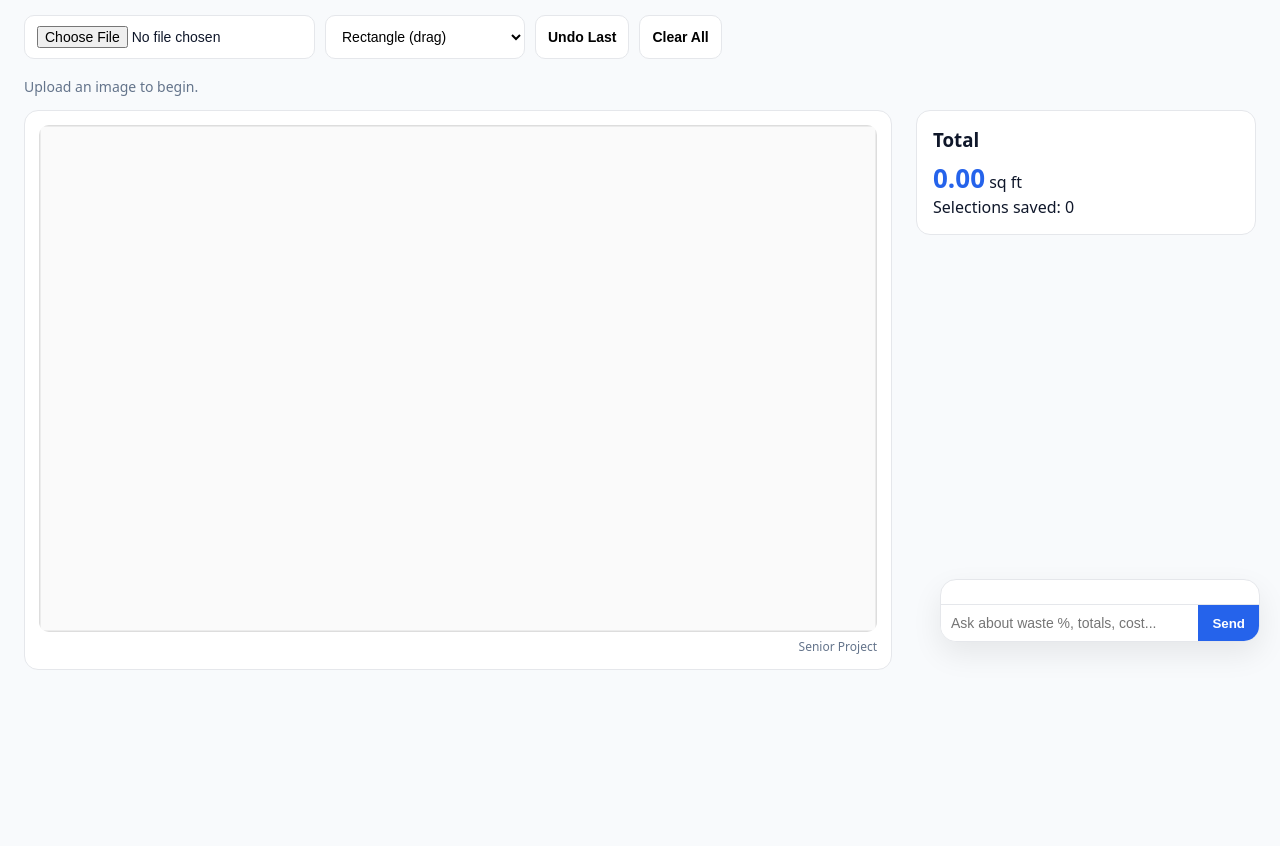
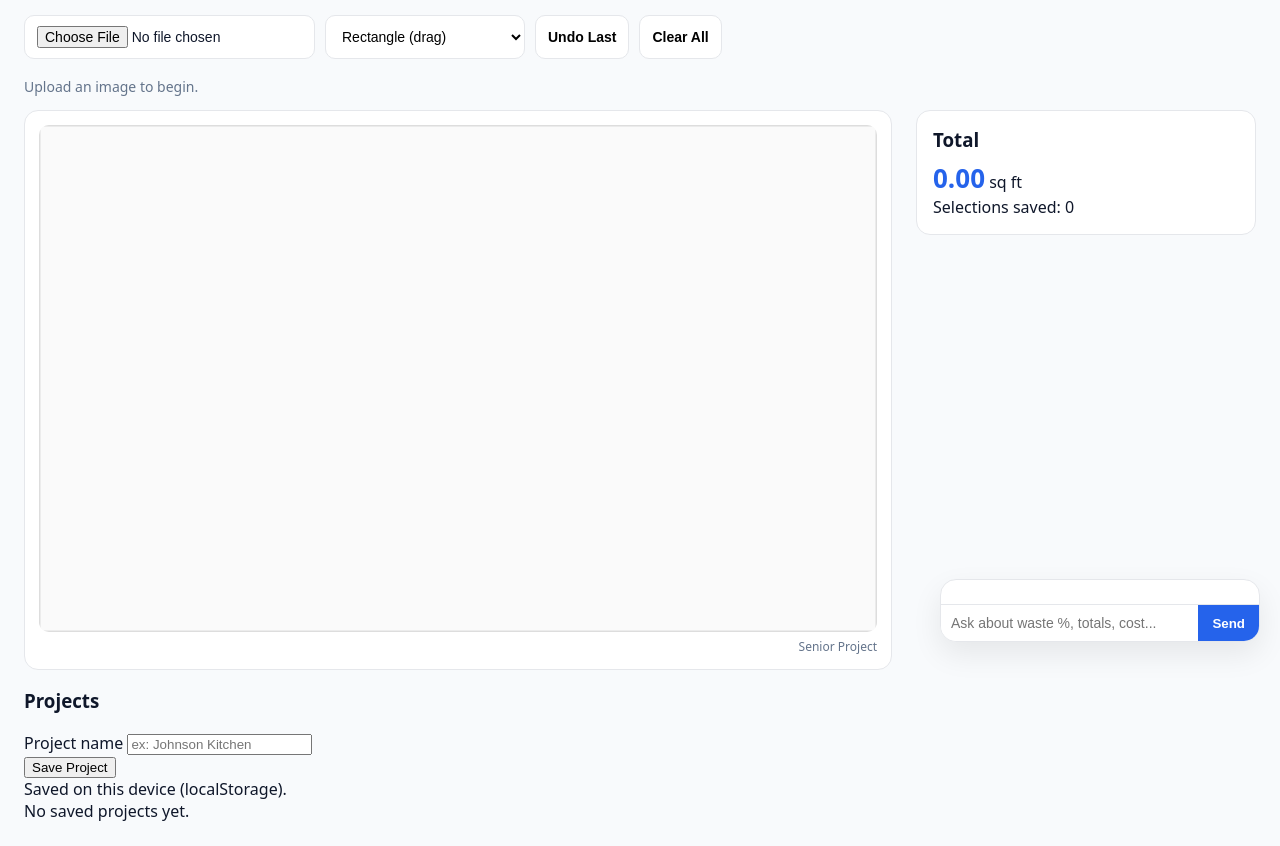
Before and after one commit to ari-923/seniorproject, a plain HTML site: page index.html in a window 1280 px wide. Shown: the part 138-984 px from the top of the page. Before the commit the page ends 832 px from the top, so only its background shows below. Drawn offline with Linux system fonts and the light colour scheme.

Commit message:
Update index.html

```diff
--- a/index.html
+++ b/index.html
@@ -44,6 +44,25 @@
     </div>
   </div>
 
+
+
+      <div class="projectBox">
+        <h3>Projects</h3>
+        <div class="field">
+          <label>Project name</label>
+          <input id="projectNameInput" placeholder="ex: Johnson Kitchen" />
+        </div>
+        <div class="row">
+          <button id="btnSaveProject">Save Project</button>
+        </div>
+        <div class="muted small">Saved on this device (localStorage).</div>
+        <div id="projectsList"></div>
+      </div>
+    </div>
+  </div>
+
+
+
   <!-- Floating AI chat -->
   <div id="chatWidget">
     <div id="chatLog"></div>
```
